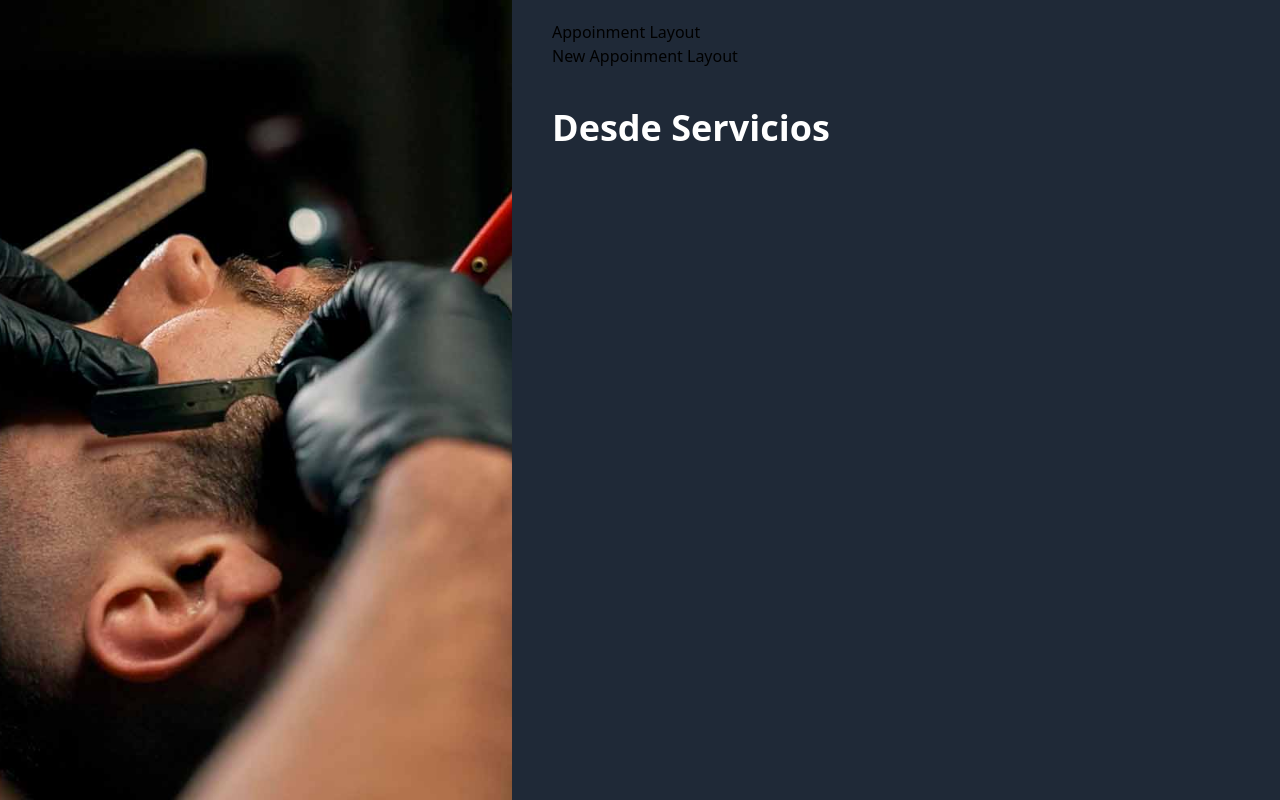
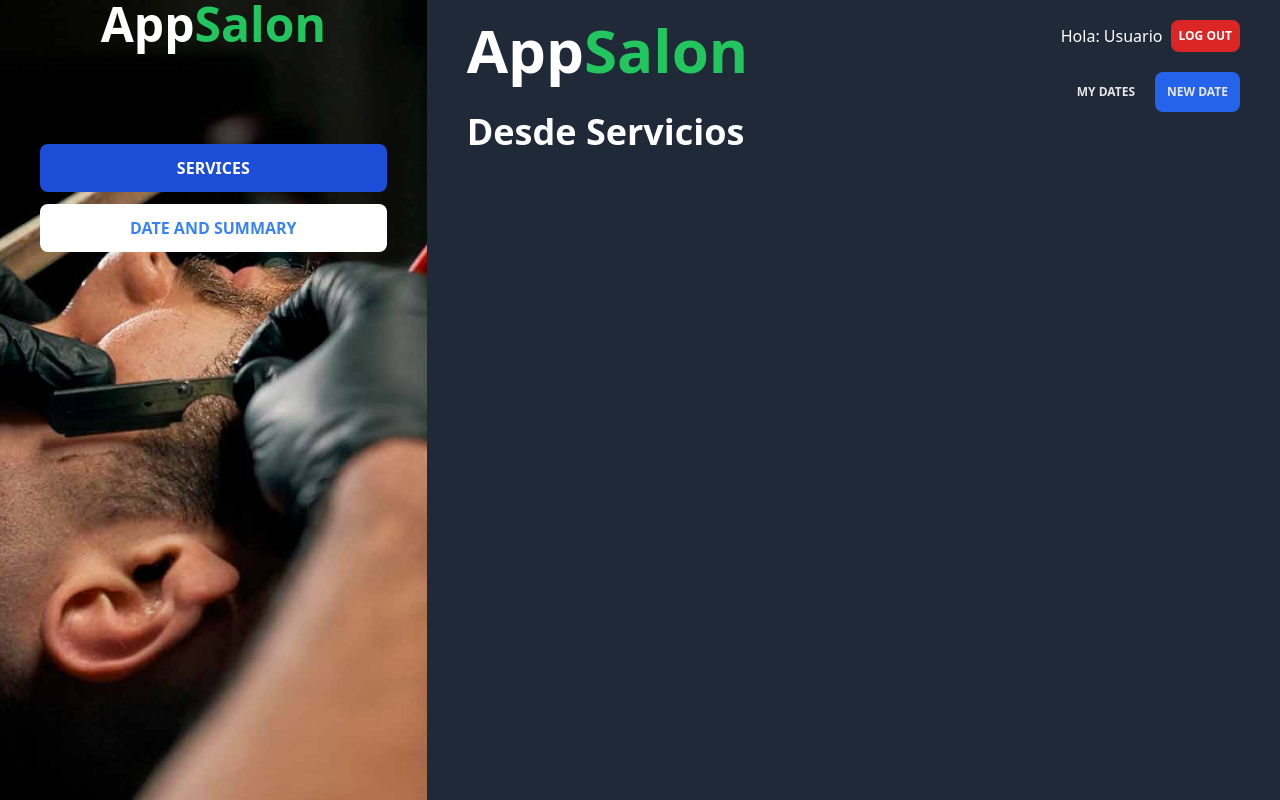
Before and after one commit to Jair-vet/Salon-App-Frontend, a Vue app: page /reservaciones/nueva in a window 1280 px wide. Built offline with nearby package versions, Linux system fonts and the light colour scheme.

Commit message:
Layut Views Done

```diff
--- a/src/App.vue
+++ b/src/App.vue
@@ -1,12 +1,39 @@
 <script setup>
-import { RouterLink, RouterView } from 'vue-router'
+  import { RouterLink, RouterView } from 'vue-router'
+  import NewAppointmentLayoutVue from './views/appointments/NewAppointmentLayout.vue';
+  import { useRoute } from 'vue-router'
+
+  const route = useRoute()
+  console.log(route.name);
+
 </script>
 
 <template>
   <div class="md:flex h-screen">
-    <div class="h-64 md:h-auto bg-cover bg-center md:w-2/5 bg-app"></div>
+    <div class="h-64 md:h-auto bg-cover bg-center md:w-1/3 bg-app">
+      <!-- Title -->
+      <h1 class="text-3xl lg:text-5xl font-black text-white text-center ">App<span class="text-green-500">Salon</span></h1>
+      <!-- Nav -->
+      <nav class="my-5 flex flex-col px-10 gap-3 md:mt-24">
+        <RouterLink
+          :to="{name: 'new-appointment'}"
+          class="flex-1 text-center md:p-3 p-2 uppercase font-extrabold duration-500 rounded-lg hover:bg-blue-700 hover:text-white "
+          :class="route.name === 'new-appointment' ? 'bg-blue-700 text-white' : 'bg-white text-blue-500' "
+        >
+            Services
+        </RouterLink>
+        <RouterLink
+          :to="{name: 'appointment-details'}"
+          class="flex-1 text-center md:p-3 p-2 uppercase font-extrabold duration-500 rounded-lg hover:bg-blue-700 hover:text-white"
+          :class="route.name === 'appointment-details' ? 'bg-blue-700 text-white' : 'bg-white text-blue-500' "
 
-    <div class="md:w-2/4 px-10 py-5 min-h-full overflow-y-scroll">
+        >
+            Date and Summary
+        </RouterLink>
+      </nav>
+    </div>
+
+    <div class="md:w-2/3 px-10 py-5 min-h-full overflow-y-scroll">
       <RouterView />
     </div>
   </div>
--- a/src/views/appointments/AppointmentsLayout.vue
+++ b/src/views/appointments/AppointmentsLayout.vue
@@ -4,8 +4,34 @@
 
 
 <template>
-    <div>
-        <h1>Appoinment Layout</h1>
+    <div class="flex justify-between">
+        <h1 class="text-3xl lg:text-6xl font-black text-white">App<span class="text-green-500">Salon</span></h1>
+
+        <div class="flex flex-col space-y-5">
+            <div class="flex gap-2 items-center">
+                <!-- User Name -->
+                <p class="text-white text-right">Hola: Usuario</p>
+                <!-- Log out button -->
+                <button
+                    type="button"
+                    class="bg-red-600 hover:bg-red-700 duration-300 p-2 uppercase text-white font-bold rounded-lg text-xs"
+                >   Log Out
+                </button>
+            </div>
+
+            <nav class="flex gap-2 items-center justify-end">
+                <button
+                    class="p-3 text-gray-200 uppercase text-xs font-black rounded-lg"
+                >My dates</button>
+
+                <RouterLink
+                    :to="{name: 'new-appointment'}"
+                    class="p-3 text-gray-200 uppercase text-xs font-black rounded-lg bg-blue-600 duration-300 hover:bg-blue-700"
+                >
+                    New Date
+                </RouterLink>
+            </nav>
+        </div>
     </div>
 
     <main>
--- a/src/views/appointments/NewAppointmentLayout.vue
+++ b/src/views/appointments/NewAppointmentLayout.vue
@@ -1,13 +1,12 @@
 <script setup>
+   import { useRoute } from 'vue-router'
 
+   const route = useRoute()
+   console.log(route.name);
 </script>
 
 
 <template>
-    <div>
-        <h1>New Appoinment Layout</h1>
-    </div>
-
 
     <div class="space-y-5">
         <RouterView />
--- a/src/views/appointments/ServicesView.vue
+++ b/src/views/appointments/ServicesView.vue
@@ -3,6 +3,6 @@
 </script>
 
 <template>
-    <h2 class="text-4xl font-extrabold text-white mt-10">Desde Servicios</h2>
+    <h2 class="text-4xl font-extrabold text-white">Desde Servicios</h2>
 
 </template>
```
